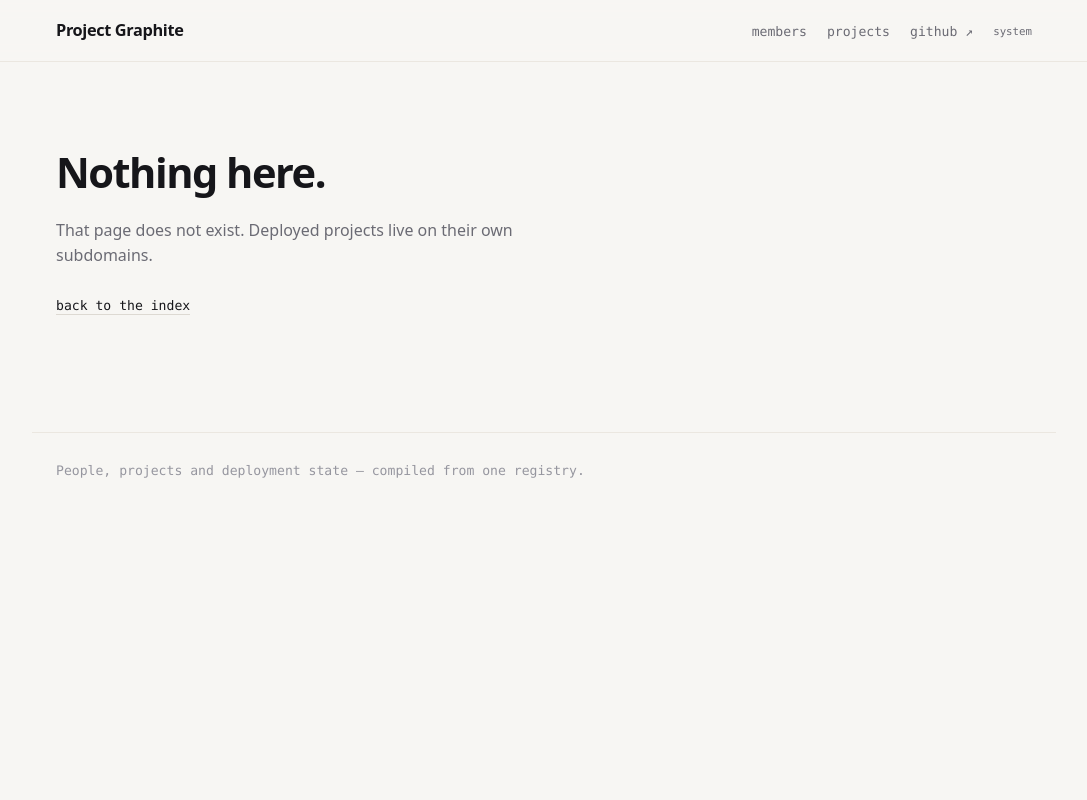
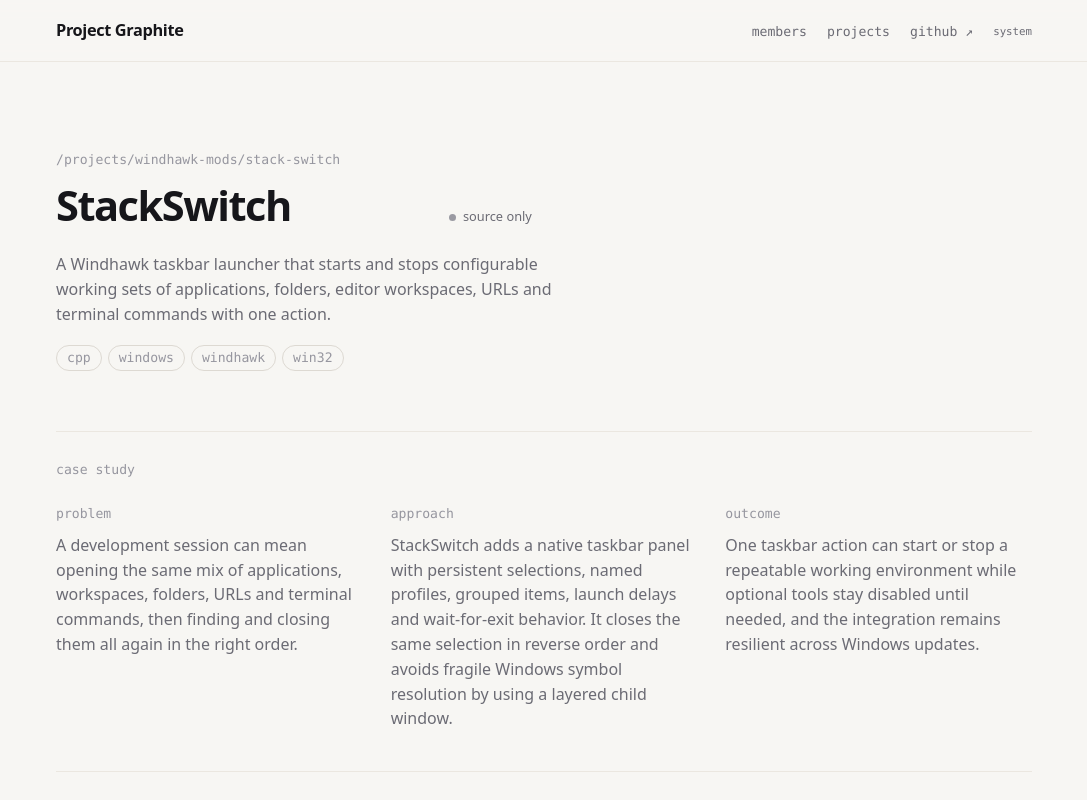
Before and after one commit to Project-Graphite/graphite-hub, a React (Vite) app in the folder site/: page /projects/windhawk-mods/stack-switch in a window 1280 px wide. Shown: the top 800 px of the page, without its empty margins (96-1183 px from the left). Built offline with nearby package versions, Linux system fonts and the light colour scheme.

Commit message:
feat: add nested project collections

```diff
--- a/site/src/App.tsx
+++ b/site/src/App.tsx
@@ -24,6 +24,7 @@
       <Route element={<Shell />}>
         <Route index element={<Index />} />
         <Route path="members/:handle" element={<Person />} />
+        <Route path="projects/:parentSlug/:slug" element={<Project />} />
         <Route path="projects/:slug" element={<Project />} />
         <Route path=":handle" element={<LegacyPersonRedirect />} />
         <Route path=":handle/:slug" element={<LegacyProjectRedirect />} />
--- a/site/src/data/registry.json
+++ b/site/src/data/registry.json
@@ -123,8 +123,9 @@
   "projects": [
     {
       "slug": "windhawk-mods",
+      "parent": null,
       "name": "Windhawk Mods",
-      "summary": "Windhawk mods for Windows 11. Tech Stack Launcher puts a button on the taskbar that starts and stops a configurable working set of apps, folders, editors, URLs and terminal commands.",
+      "summary": "A growing collection of native Windows customizations built for Windhawk, the open-source marketplace and framework for modifying programs without replacing system files.",
       "tags": [
         "cpp",
         "windows",
@@ -140,9 +141,78 @@
       "status": "source-only",
       "featured": true,
       "showcase": {
+        "problem": "Useful Windows customizations are often distributed as opaque executables or broad system replacements, making them difficult to inspect, maintain and trust across Windows updates.",
+        "approach": "Each customization is developed as a focused Windhawk mod with its own folder, documentation and reviewable C++ source. The collection favors native Windows behavior, explicit settings and resilient integration points over standalone background applications.",
+        "outcome": "Project Graphite has a maintainable home for Windows experiments where every mod can be understood, installed and evolved independently while sharing consistent quality checks.",
+        "contributions": [
+          {
+            "github": "AmrMsCLL",
+            "summary": "Designs and maintains the collection, its native Windows integrations, settings models, project documentation and validation workflow."
+          }
+        ]
+      },
+      "url": null,
+      "path": "/projects/windhawk-mods",
+      "legacyPath": "/amr/windhawk-mods"
+    },
+    {
+      "slug": "graphite-message-lab",
+      "parent": null,
+      "name": "Graphite Message Lab",
+      "summary": "A public message form with private-by-default moderation, backed by Django, PostgreSQL, Redis and Celery and deployed automatically through the Project Graphite hosting path.",
+      "tags": [
+        "django",
+        "postgresql",
+        "redis",
+        "celery",
+        "docker"
+      ],
+      "repo": "project-graphite/graphite-message-lab",
+      "repoUrl": "https://github.com/project-graphite/graphite-message-lab",
+      "owner": "amr",
+      "authors": [
+        "AmrMsCLL"
+      ],
+      "status": "live",
+      "featured": false,
+      "showcase": {
+        "problem": "Project Graphite needed an approachable application that visitors could use while proving the complete path from a browser through an API, persistent database and background worker.",
+        "approach": "Visitors submit public or private messages through Django. PostgreSQL stores them, Redis and Celery process them asynchronously, and moderation keeps messages private until an admin chooses to publish them. Coolify redeploys the Compose application when the main branch changes.",
+        "outcome": "The live lab demonstrates routing, TLS, application health, persistence, asynchronous work, administrator review and automatic deployment through one interaction visitors can understand.",
+        "contributions": [
+          {
+            "github": "AmrMsCLL",
+            "summary": "Defined the test scenario and owns the deployment, infrastructure and acceptance criteria used to validate the Graphite hosting path."
+          }
+        ]
+      },
+      "url": "https://message-lab.project-graphite.com",
+      "path": "/projects/graphite-message-lab",
+      "legacyPath": "/amr/graphite-message-lab"
+    },
+    {
+      "slug": "stack-switch",
+      "parent": "windhawk-mods",
+      "name": "StackSwitch",
+      "summary": "A Windhawk taskbar launcher that starts and stops configurable working sets of applications, folders, editor workspaces, URLs and terminal commands with one action.",
+      "tags": [
+        "cpp",
+        "windows",
+        "windhawk",
+        "win32"
+      ],
+      "repo": "project-graphite/windhawk-mods",
+      "repoUrl": "https://github.com/project-graphite/windhawk-mods",
+      "owner": "amr",
+      "authors": [
+        "AmrMsCLL"
+      ],
+      "status": "source-only",
+      "featured": false,
+      "showcase": {
         "problem": "A development session can mean opening the same mix of applications, workspaces, folders, URLs and terminal commands, then finding and closing them all again in the right order.",
-        "approach": "Tech Stack Launcher adds a native taskbar panel with persistent selections, named profiles, grouped items, launch delays and wait-for-exit behavior. It closes the same selection in reverse order and avoids fragile Windows symbol resolution by using a layered child window.",
-        "outcome": "One taskbar action can start or stop a repeatable working environment while optional tools stay disabled until they are needed, and the integration remains resilient across Windows updates.",
+        "approach": "StackSwitch adds a native taskbar panel with persistent selections, named profiles, grouped items, launch delays and wait-for-exit behavior. It closes the same selection in reverse order and avoids fragile Windows symbol resolution by using a layered child window.",
+        "outcome": "One taskbar action can start or stop a repeatable working environment while optional tools stay disabled until needed, and the integration remains resilient across Windows updates.",
         "contributions": [
           {
             "github": "AmrMsCLL",
@@ -151,8 +221,8 @@
         ]
       },
       "url": null,
-      "path": "/projects/windhawk-mods",
-      "legacyPath": "/amr/windhawk-mods"
+      "path": "/projects/windhawk-mods/stack-switch",
+      "legacyPath": "/amr/stack-switch"
     }
   ]
 }
--- a/site/src/meta.ts
+++ b/site/src/meta.ts
@@ -1,4 +1,4 @@
-import { personByHandle, projectBySlug } from './registry';
+import { personByHandle, projectByRoute } from './registry';
 
 const SITE = 'Project Graphite';
 const ORIGIN = 'https://project-graphite.com';
@@ -25,10 +25,10 @@
     return INDEX;
   }
 
-  const [section, slug] = path.replace(/^\//, '').split('/');
+  const [section, slug, childSlug] = path.replace(/^\//, '').split('/');
 
   if (section === 'projects' && slug) {
-    const project = projectBySlug(slug);
+    const project = projectByRoute(childSlug ? slug : undefined, childSlug ?? slug);
     if (project) {
       return {
         title: `${project.name} — ${SITE}`,
--- a/site/src/pages/Index.tsx
+++ b/site/src/pages/Index.tsx
@@ -1,7 +1,7 @@
 import { Link } from 'react-router-dom';
 import ProjectCard from '../components/ProjectCard';
 import Section from '../components/Section';
-import { githubProfiles, people, projects } from '../registry';
+import { githubProfiles, people, rootProjects } from '../registry';
 
 export default function Index() {
   return (
@@ -57,11 +57,11 @@
       )}
 
       <Section id="projects" label="projects">
-        {projects.length === 0 ? (
+        {rootProjects.length === 0 ? (
           <p className="mono-sm m-0 text-faint">Nothing registered yet.</p>
         ) : (
           <div>
-            {projects.map((project) => (
+            {rootProjects.map((project) => (
               <ProjectCard key={project.path} project={project} />
             ))}
           </div>
--- a/site/src/pages/Project.tsx
+++ b/site/src/pages/Project.tsx
@@ -1,14 +1,23 @@
 import { Link, useParams } from 'react-router-dom';
+import ProjectCard from '../components/ProjectCard';
 import Section from '../components/Section';
 import Status from '../components/Status';
 import TagList from '../components/TagList';
-import { personByGithub, personByHandle, projectBySlug } from '../registry';
+import {
+  childProjects,
+  personByGithub,
+  personByHandle,
+  projectByRoute,
+  projectBySlug,
+} from '../registry';
 import NotFound from './NotFound';
 
 export default function Project() {
-  const { slug } = useParams();
-  const project = slug ? projectBySlug(slug) : undefined;
+  const { parentSlug, slug } = useParams();
+  const project = slug ? projectByRoute(parentSlug, slug) : undefined;
   const owner = project ? personByHandle(project.owner) : undefined;
+  const parent = project?.parent ? projectBySlug(project.parent) : undefined;
+  const children = project ? childProjects(project.slug) : [];
 
   if (!project || !owner) {
     return <NotFound />;
@@ -18,7 +27,18 @@
     <article>
       <section className="pt-[88px] pb-5">
         <p className="mono-sm m-0 text-faint">
-          <span>/projects/{project.slug}</span>
+          <span>
+            /projects/
+            {parent && (
+              <>
+                <Link to={parent.path} className="text-faint hover:text-ink hover:underline">
+                  {parent.slug}
+                </Link>
+                /
+              </>
+            )}
+            {project.slug}
+          </span>
         </p>
 
         <div className="mt-3 flex max-w-[52ch] items-baseline justify-between gap-4">
@@ -46,6 +66,16 @@
               <h3 className="mono-sm m-0 mb-2 font-normal text-faint">outcome</h3>
               <p className="m-0 text-muted">{project.showcase.outcome}</p>
             </div>
+          </div>
+        </Section>
+      )}
+
+      {children.length > 0 && (
+        <Section label="projects">
+          <div>
+            {children.map((child) => (
+              <ProjectCard key={child.path} project={child} />
+            ))}
           </div>
         </Section>
       )}
--- a/site/src/registry.ts
+++ b/site/src/registry.ts
@@ -6,6 +6,7 @@
 
 export const people: Person[] = registry.people;
 export const projects: Project[] = registry.projects;
+export const rootProjects: Project[] = projects.filter((project) => !project.parent);
 export const githubProfiles = githubData as Record<string, GithubProfile>;
 
 export const routePaths: string[] = [
@@ -45,6 +46,14 @@
   return projects.find((project) => project.slug === slug);
 }
 
+export function projectByRoute(parent: string | undefined, slug: string): Project | undefined {
+  return projects.find((project) => project.parent === (parent ?? null) && project.slug === slug);
+}
+
+export function childProjects(parent: string): Project[] {
+  return projects.filter((project) => project.parent === parent);
+}
+
 export function legacyProject(handle: string, slug: string): Project | undefined {
   return projects.find((project) => project.owner === handle && project.slug === slug);
 }
--- a/site/src/types.ts
+++ b/site/src/types.ts
@@ -1,5 +1,6 @@
 export interface Project {
   slug: string;
+  parent: string | null;
   name: string;
   summary: string;
   tags: string[];
```
Also changed, not shown: 1 other file (tests, documents, lock files or other folders).
